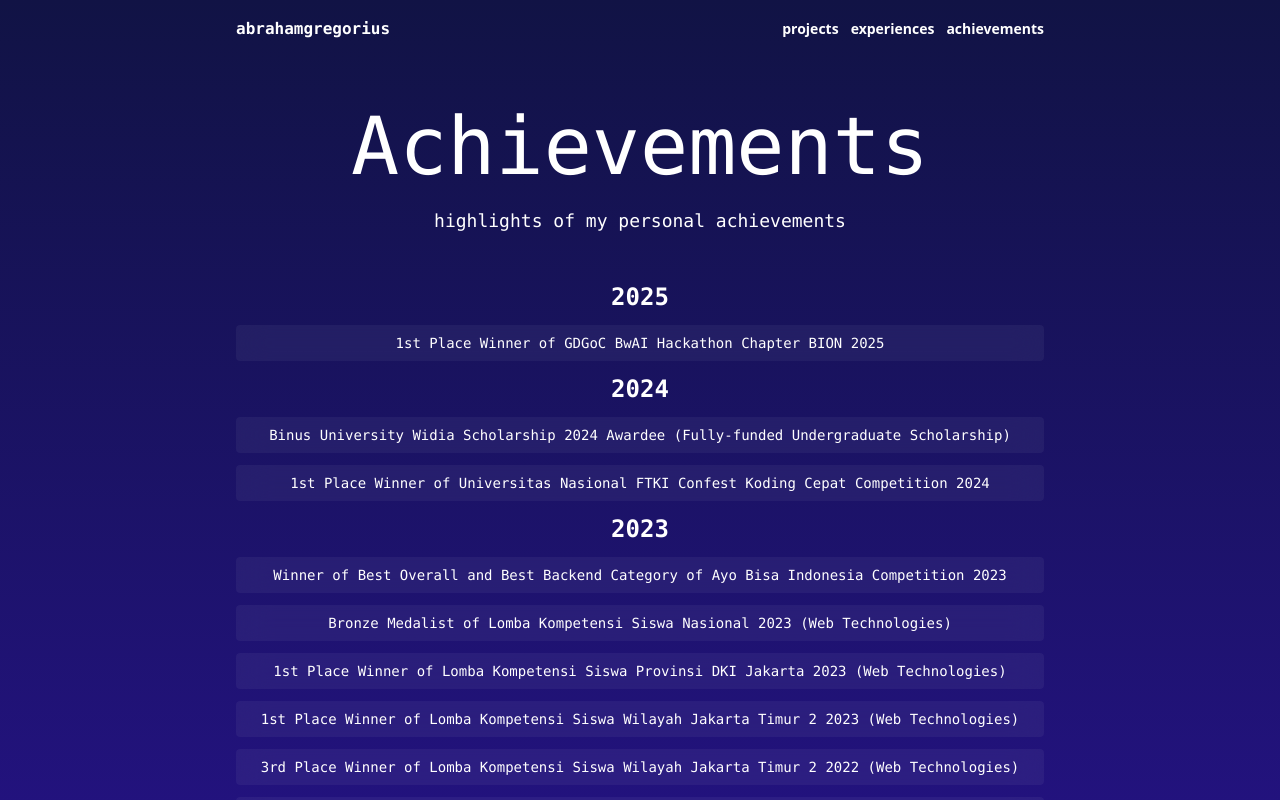
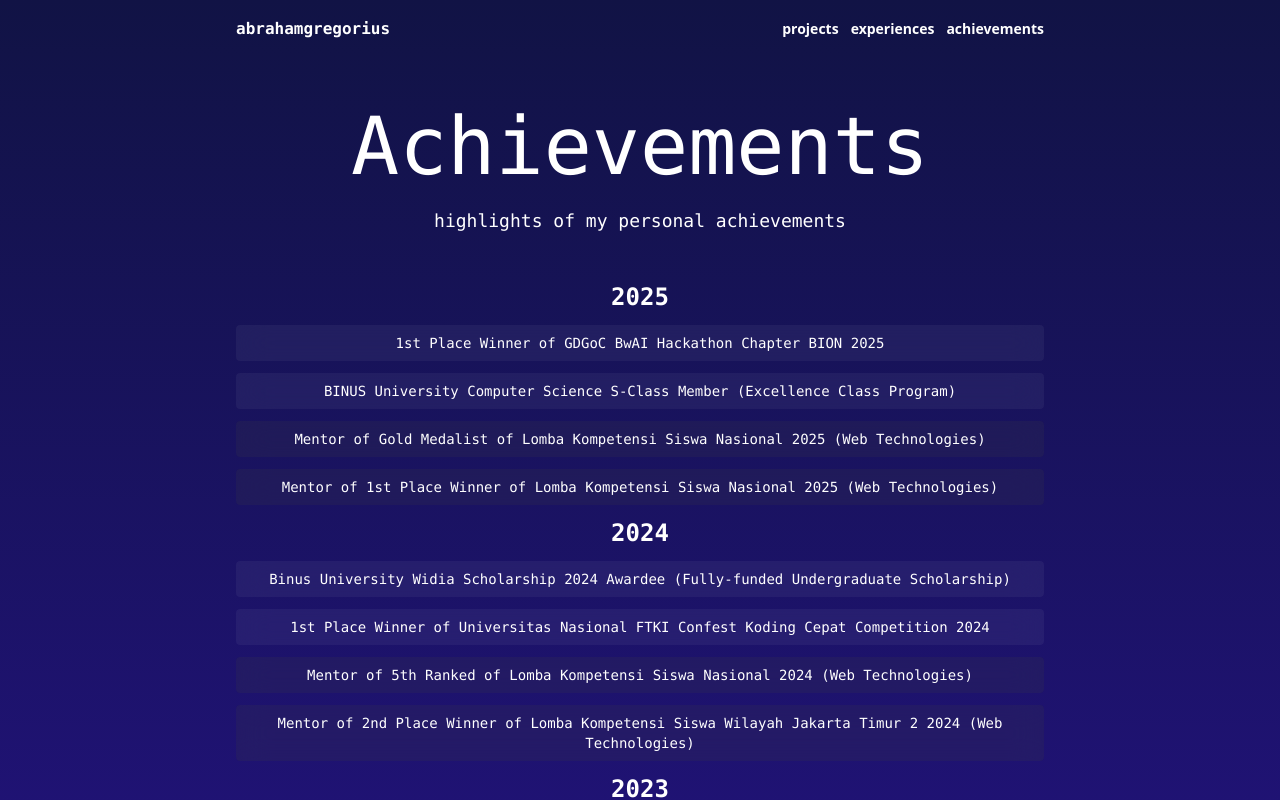
Before and after one commit to abrahamgregorius/webfolder, a React (Vite) app: page /achievements in a window 1280 px wide. Shown: the top 800 px of the page. Built offline with nearby package versions, Linux system fonts and the light colour scheme.

Commit message:
feat: achievements

```diff
--- a/src/pages/Achievements.jsx
+++ b/src/pages/Achievements.jsx
@@ -16,9 +16,14 @@ function Achievements() {
 
                     <h3 className="text-2xl font-bold">2025</h3>
                     <li className='bg-white bg-opacity-5 backdrop-blur-lg text-sm p-2 rounded'>1st Place Winner of GDGoC BwAI Hackathon Chapter BION 2025</li>
+                    <li className='bg-white bg-opacity-5 backdrop-blur-lg text-sm p-2 rounded'>BINUS University Computer Science S-Class Member (Excellence Class Program)</li>
+                    <li className='bg-zinc-700 bg-opacity-20 backdrop-blur-lg text-sm p-2 rounded'>Mentor of Gold Medalist of Lomba Kompetensi Siswa Nasional 2025 (Web Technologies)</li>
+                    <li className='bg-zinc-700 bg-opacity-20 backdrop-blur-lg text-sm p-2 rounded'>Mentor of 1st Place Winner of Lomba Kompetensi Siswa Nasional 2025 (Web Technologies)</li>
                     <h3 className="text-2xl font-bold">2024</h3>
                     <li className='bg-white bg-opacity-5 backdrop-blur-lg text-sm p-2 rounded'>Binus University Widia Scholarship 2024 Awardee (Fully-funded Undergraduate Scholarship)</li>
                     <li className='bg-white bg-opacity-5 backdrop-blur-lg text-sm p-2 rounded'>1st Place Winner of Universitas Nasional FTKI Confest Koding Cepat Competition 2024</li>
+                    <li className='bg-zinc-700 bg-opacity-20 backdrop-blur-lg text-sm p-2 rounded'>Mentor of 5th Ranked of Lomba Kompetensi Siswa Nasional 2024 (Web Technologies)</li>
+                    <li className='bg-zinc-700 bg-opacity-20 backdrop-blur-lg text-sm p-2 rounded'>Mentor of 2nd Place Winner of Lomba Kompetensi Siswa Wilayah Jakarta Timur 2 2024 (Web Technologies)</li>
                     <h3 className="text-2xl font-bold">2023</h3>
                     <li className='bg-white bg-opacity-5 backdrop-blur-lg text-sm p-2 rounded'>Winner of Best Overall and Best Backend Category of Ayo Bisa Indonesia Competition 2023</li>
                     <li className='bg-white bg-opacity-5 backdrop-blur-lg text-sm p-2 rounded'>Bronze Medalist of Lomba Kompetensi Siswa Nasional 2023 (Web Technologies)</li>
```
